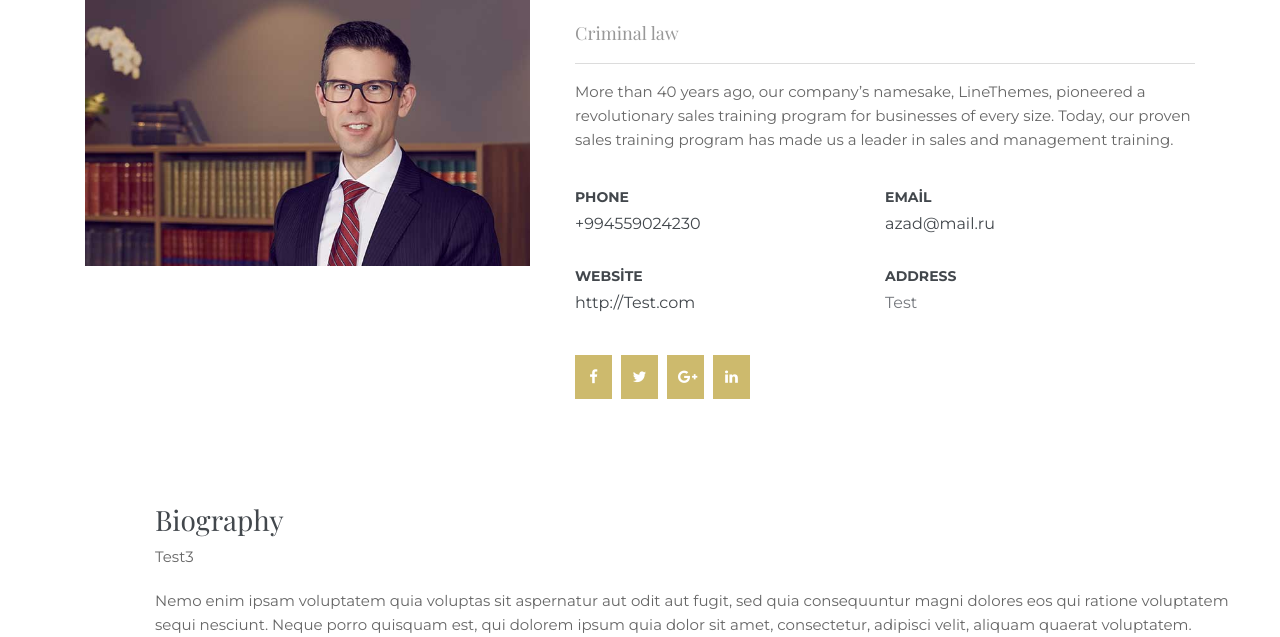
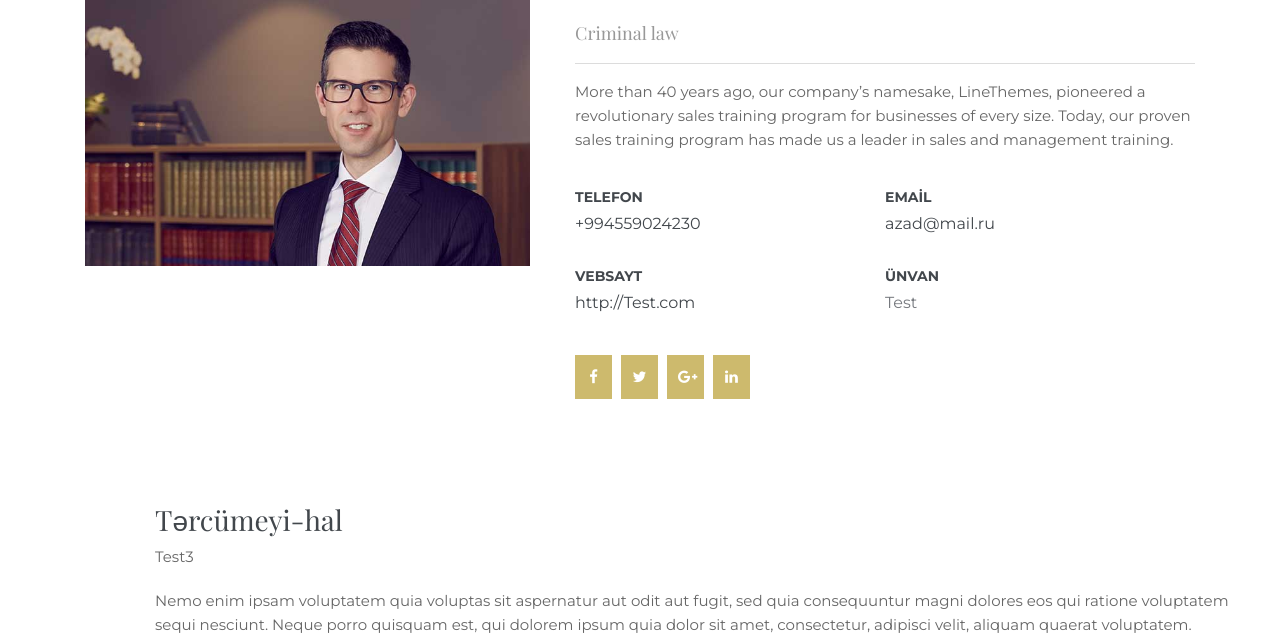
Before and after one commit to asimbabayev99/barrister, a Django app: template templates/barrister_single.html in a window 1280 px wide. Shown: the part 783-1420 px from the top of the page. Run offline with Django 3.2, Linux system fonts and the light colour scheme; the template is opened without the code that fills it: values that come from a table or form of the project are taken from there, others are empty; data comes from the database, SQL or seed files in the repository; parts of the project's set-up code (start-up, migrations or seed data) failed here and were passed over; some libraries are stand-ins or nearby versions; some web fonts are replaced.

Commit message:
tercume begin

```diff
--- a/templates/barrister_single.html
+++ b/templates/barrister_single.html
@@ -186,7 +186,7 @@
       <header id="masthead" class="themestek-header-style-classic themestek-header-overlay themestek-main-menu-total-6">
         <div class="themestek-header-block  themestek-mmenu-active-color-skin themestek-dmenu-active-color-skin">
           <div class="themestek-search-overlay">
-            <div class="themestek-form-title">Hi, How Can We Help You?</div>
+            <div class="themestek-form-title">Salam,sizə necə köməklik edə bilərik?</div>
             <div class="themestek-icon-close"></div>
             <div class="themestek-search-outer">
               <div class="themestek-search-logo"><img src="{% static 'uploads/2020/03/logo-removebg-preview.png' %}"
@@ -242,7 +242,7 @@
                               src="{% static 'uploads/2020/03/logo-removebg-preview.png' %}"><img
                               class="themestek-logo-img stickylogo" alt="barrister"
                               src="{% static 'uploads/2020/03/logo-removebg-preview.png' %}"></span></a></span>
-                      <h2 class="site-description">Bir başka WordPress sitesi</h2>
+                      <h2 class="site-description">barrister.az saytı</h2>
                     </div>
                   </div><!-- .site-branding -->
                   <div id="site-header-menu" class="site-header-menu themestek-table-cell">
@@ -431,7 +431,7 @@
                         <div class="themestek-team-details-wrapper">
                           <ul class="themestek-team-details-list">
                             <li class="themestek-team-details-line themestek-team-extra-details-line-phone">
-                              <div class="themestek-team-list-title themestek-skincolor">Phone</div>
+                              <div class="themestek-team-list-title themestek-skincolor">Telefon</div>
                               <div class="themestek-team-list-value"><a
                                   href="tel:+31 123 456 789">+994{{profile.phone_number}}</a></div>
                             </li>
@@ -441,12 +441,12 @@
                                   href="mailto:contact@attorco.com">{{profile.user.email}}</a></div>
                             </li>
                             <li class="themestek-team-details-line themestek-team-extra-details-line-website">
-                              <div class="themestek-team-list-title themestek-skincolor">Website</div>
+                              <div class="themestek-team-list-title themestek-skincolor">Vebsayt</div>
                               <div class="themestek-team-list-value"><a target="_blank"
                                   href="http://attorco.com/">{{profile.website}}</a></div>
                             </li>
                             <li class="themestek-team-details-line themestek-team-extra-details-line-address">
-                              <div class="themestek-team-list-title themestek-skincolor">Address</div>
+                              <div class="themestek-team-list-title themestek-skincolor">Ünvan</div>
                               <div class="themestek-team-list-value">{{profile.address}}</div>
                             </li>
                           </ul>
@@ -490,7 +490,7 @@
                           <div class="themestek-column wpb_column vc_column_container vc_col-sm-12 themestek-zindex-0">
                             <div class="vc_column-inner">
                               <div class="wpb_wrapper">
-                                <h4 style="text-align:left;" class="themestek-custom-heading">Biography</h4>
+                                <h4 style="text-align:left;" class="themestek-custom-heading">Tərcümeyi-hal</h4>
 
                                 <div class="wpb_text_column wpb_content_element">
                                   <div class="wpb_wrapper">
```
